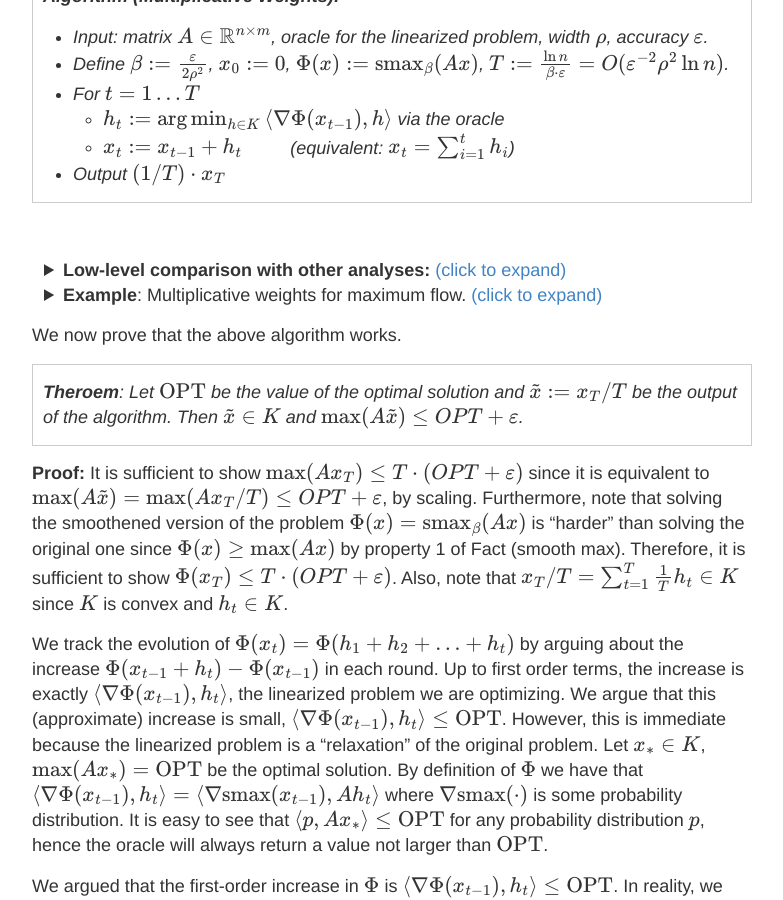
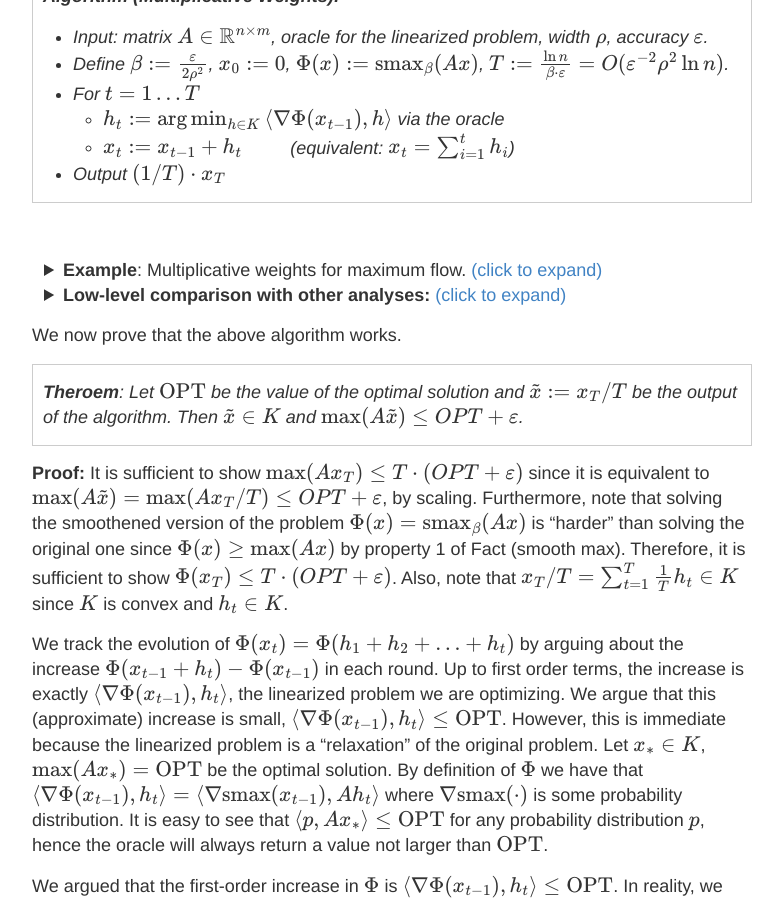
Before and after one commit to Zuza/zuza.github.io, a Jekyll site: the page built from _posts/2019-12-29-Intuitive-Multiplicative-Weights.md, in a window 1280 px wide and 900 px high, scrolled down 2130 px. Shown: the whole window, without its empty margins (248-1031 px from the left). Built offline with Jekyll 4.4.1, drawn with Linux system fonts in a browser that asks for light colours; formulas are drawn with MathJax 3; comment, search, counter and statistics services are not loaded; part of the change alters nothing that is shown.

```diff
--- a/_posts/2019-12-29-Intuitive-Multiplicative-Weights.md
+++ b/_posts/2019-12-29-Intuitive-Multiplicative-Weights.md
@@ -102,14 +102,6 @@ How to choose the number of rounds $T$? It will mostly depend on two important p
 
 <br/>
 <details markdown="1">  <!-- markdown means the internals get parsed -->
-<summary><b>Low-level comparison with other analyses:</b> <a>(click to expand)</a></summary>
-Many other authors take a dual approach of the one stated above, in which one maintains a set of "multiplicative weights" or "dual variables" $y \in \mathbb{R}^n$ (one for each constraint of $K$, i.e., row of $A$). The dual roughly tells us how "important" a constraint is (e.g., if $y_3 = 100$ and $y_7 = 1$, it would mean that constraint 3 gets violated much more often and more egregiously than constraint 7). Initially, $y \gets [1, 1, \ldots, 1]$ and then for each $h$ we multiplicatively update $y$ with a value proportional to the violation $Ah$ via the formula $$y_i \gets y_i \cdot \exp\left(\beta (A h)_{i} \right)$$ for $i \in [n]$. This multiplicative reweighting of the constraint importance is the reason behind the method's name. The "linearize+solve" steps now correspond to solving $\min_{h \in K} \inner{y, A h} = \min_{h \in K} \inner{A^T y, h}$. Iteratively performing this procedure yields the same dynamics as the one described in the pseudocode above.
-
-Pattern-matching $\inner{A^T y, h}$ with $\inner{ A^T \nabla \smax_{\beta}(A x_{t-1}), h }$ one can, correctly, presume that the connection between the methods is that $y = \nabla \smax_{\beta}(A x_{t-1})$. This is indeed the case (up to a factor of proportionality that can be ignored), $\nabla \smax(A x_{t-1})$ is a probability distribution proportional to $\exp(\beta A(h_1 + \ldots + h_{t+1}))$ (see property 2 of $\smax$ Fact); $y$ can be easily deduced to have the same value.
-
-</details>
-
-<details markdown="1">  <!-- markdown means the internals get parsed -->
 <summary><b>Example</b>: Multiplicative weights for maximum flow. <a>(click to expand)</a></summary>
 Suppose we want to solve maxflow between $s$ and $t$ with $\eps$ relative error. We assume for simplicity that the graph is directed and uncapacitated which allows us to set $\rho = 1$. Set $\beta$ and $T$ accordingly. Let $\OPT$ be the optimal value of the problem when cast in the aforementioned standard form (which is the reciprocal of the number of edge-disjoint paths between $s$ and $t$, note that the relative error is unchanged when taking reciprocals).
 
@@ -119,6 +111,14 @@ After the above loop terminates, the collection of all shortest paths found thro
 
 Note: in the capacitated version we would need to set $\rho := 1 / c_{\min}$, where $c_{\min}$ is the minimum positive edge capacity. This is a significant downside of the method and a long line of research has been developed in order to reduce this width.
 </details>
+
+<details markdown="1">  <!-- markdown means the internals get parsed -->
+<summary><b>Low-level comparison with other analyses:</b> <a>(click to expand)</a></summary>
+Many other authors take a dual approach of the one stated above, in which one maintains a set of "multiplicative weights" or "dual variables" $y \in \mathbb{R}^n$ (one for each constraint of $K$, i.e., row of $A$). The dual roughly tells us how "important" a constraint is (e.g., if $y_3 = 100$ and $y_7 = 1$, it would mean that constraint 3 gets violated much more often and more egregiously than constraint 7). Initially, $y \gets [1, 1, \ldots, 1]$ and then for each $h$ we multiplicatively update $y$ with a value proportional to the violation $Ah$ via the formula $$y_i \gets y_i \cdot \exp\left(\beta (A h)_{i} \right)$$ for $i \in [n]$. This multiplicative reweighting of the constraint importance is the reason behind the method's name. The "linearize+solve" steps now correspond to solving $\min_{h \in K} \inner{y, A h} = \min_{h \in K} \inner{A^T y, h}$. Iteratively performing this procedure yields the same dynamics as the one described in the pseudocode above.
+
+Pattern-matching $\inner{A^T y, h}$ with $\inner{ A^T \nabla \smax_{\beta}(A x_{t-1}), h }$ one can, correctly, presume that the connection between the methods is that $y = \nabla \smax_{\beta}(A x_{t-1})$. This is indeed the case (up to a factor of proportionality that can be ignored), $\nabla \smax(A x_{t-1})$ is a probability distribution proportional to $\exp(\beta A(h_1 + \ldots + h_{t+1}))$ (see property 2 of $\smax$ Fact); $y$ can be easily deduced to have the same value.
+</details>
+
 
 We now prove that the above algorithm works.
 <div markdown="1" class="theorem">
```
